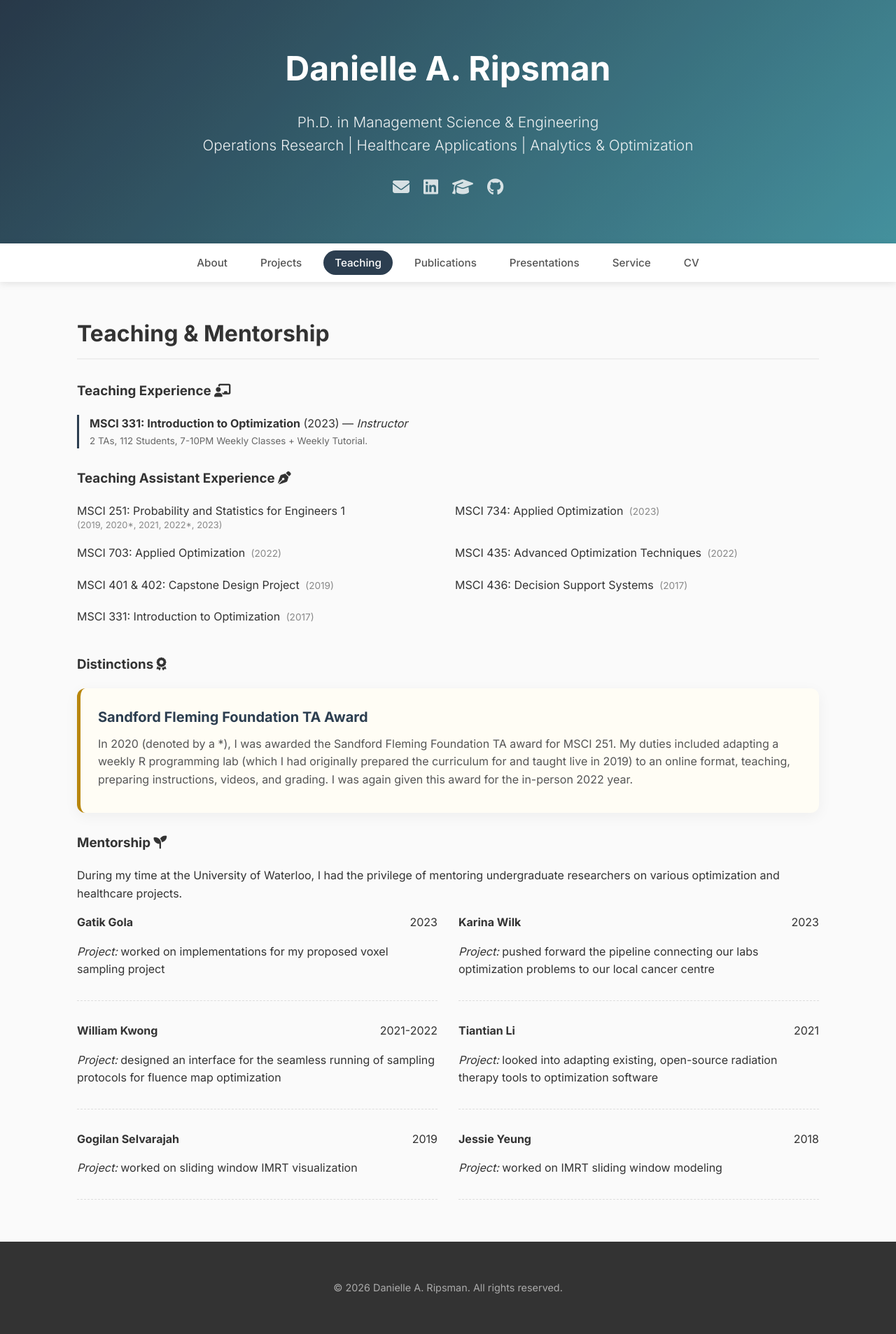
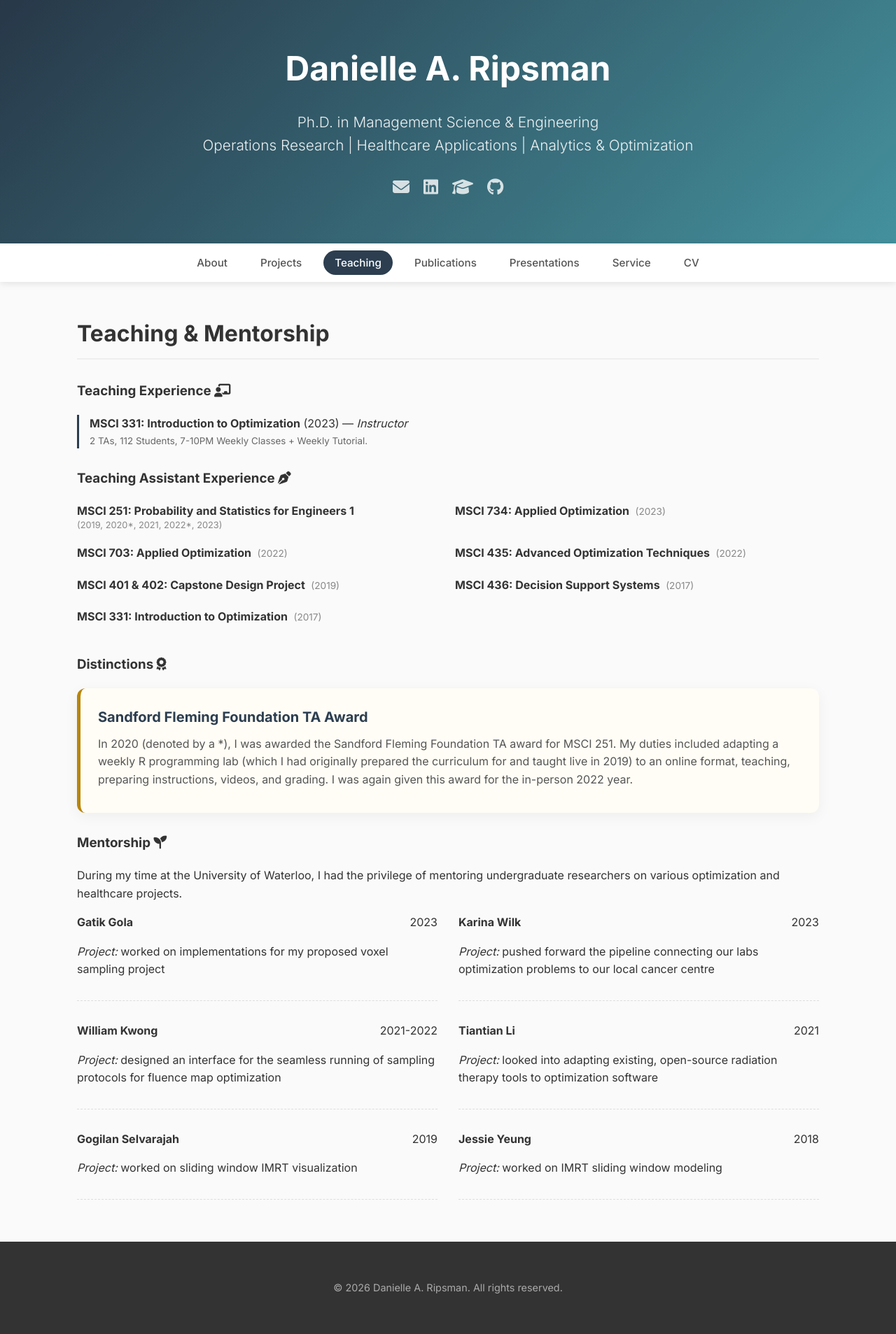
Before and after one commit to DaniRip/DaniRip.github.io, a Jekyll site: the page built from teaching.md, in a window 1280 px wide. Shown: the whole page at 70% size. Built offline with Jekyll 4.4.1, drawn with Linux system fonts in a browser that asks for light colours.

Commit message:
Update teaching.md

```diff
--- a/teaching.md
+++ b/teaching.md
@@ -20,7 +20,7 @@ permalink: /teaching/
 <div class="ta-grid">
 {% for job in site.data.teaching.ta_experience %}
     <div class="ta-item">
-        {{ job.course }}
+        <strong>{{ job.course }}</strong>
 
         {% assign year_string = job.years | default: job.year %}
         {% assign year_size = year_string | size %}
```
